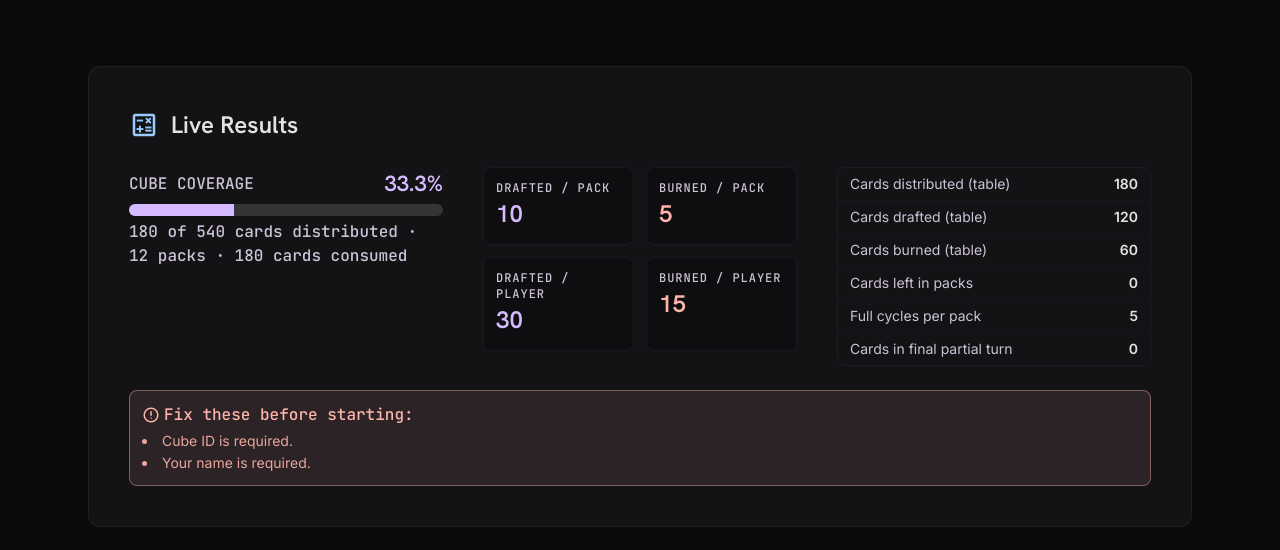
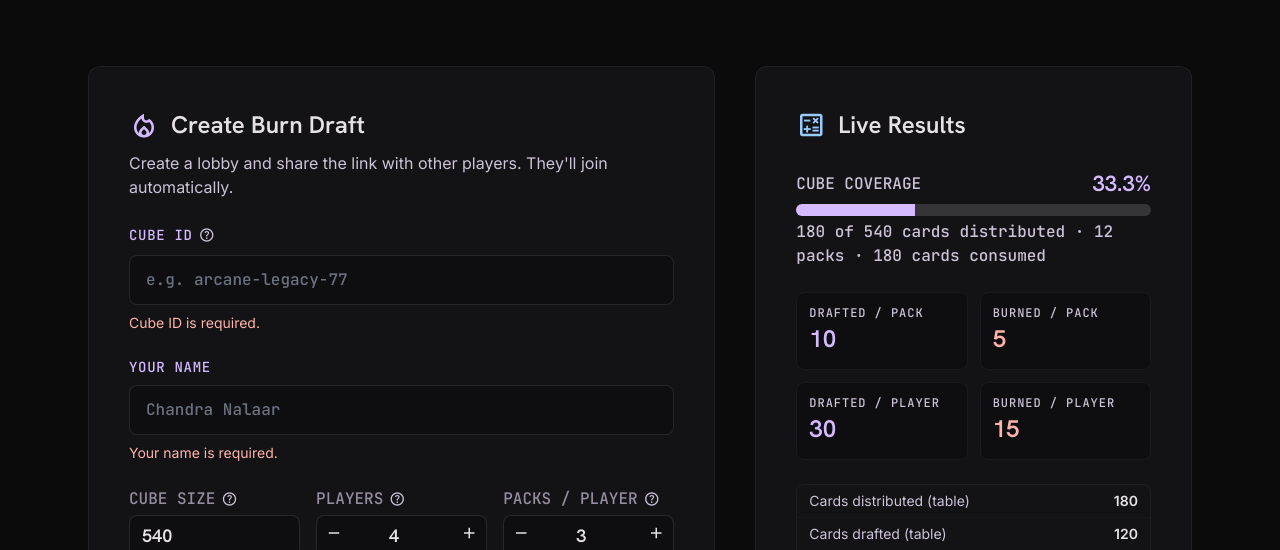
Before and after one commit to FatherOfSaturn/DraftToolFrontEndReact, a React (Vite) app: page /draft-setup/burn in a window 1280 px wide. Shown: the part 250-800 px from the top of the page. Built offline with nearby package versions, Linux system fonts and the light colour scheme; no server answers.

Commit message:
Burn setup: place Create and Live Results side by side, Find Game below

```diff
--- a/src/features/draft/pages/BurnDraftSetupPage.tsx
+++ b/src/features/draft/pages/BurnDraftSetupPage.tsx
@@ -448,9 +448,6 @@ export function BurnDraftSetupPage({ onEnterDraft }: BurnDraftSetupPageProps) {
               />
             </div>
           ) : (
-            <div className="space-y-lg">
-              <BurnCalculatorPanel calc={calc} validTone={validTone} errors={errorList} />
-
             <div className="grid grid-cols-1 lg:grid-cols-12 gap-lg items-start">
               {/* Left Column: Create Lobby */}
               <div className="lg:col-span-7 flex flex-col gap-lg">
@@ -582,10 +579,10 @@ export function BurnDraftSetupPage({ onEnterDraft }: BurnDraftSetupPageProps) {
                 </div>
               </div>
 
-                {/* Right Column: Find Game */}
-                <div className="lg:col-span-5">
+              {/* Right Column: Live Results + Find Game */}
+              <div className="lg:col-span-5 flex flex-col gap-lg">
+                <BurnCalculatorPanel calc={calc} validTone={validTone} errors={errorList} />
                 <FindGameSection onEnterDraft={onEnterDraft} mode="burn" />
-                </div>
               </div>
             </div>
           )}
@@ -641,7 +638,6 @@ function BurnCalculatorPanel({
         <h2 className="font-headline-md text-headline-md text-on-surface">Live Results</h2>
       </div>
 
-      <div className="grid grid-cols-1 md:grid-cols-3 gap-lg items-start">
       <div>
         <div className="flex items-center justify-between mb-1">
           <span className="font-label-sm text-on-surface-variant">CUBE COVERAGE</span>
@@ -683,7 +679,6 @@ function BurnCalculatorPanel({
             <SummaryRow label="Cards in final partial turn" value={calc.remainder} />
           </tbody>
         </table>
-      </div>
       </div>
 
       {errors.length > 0 ? (
```
Lines whose indentation alone changed are shown as unchanged.
